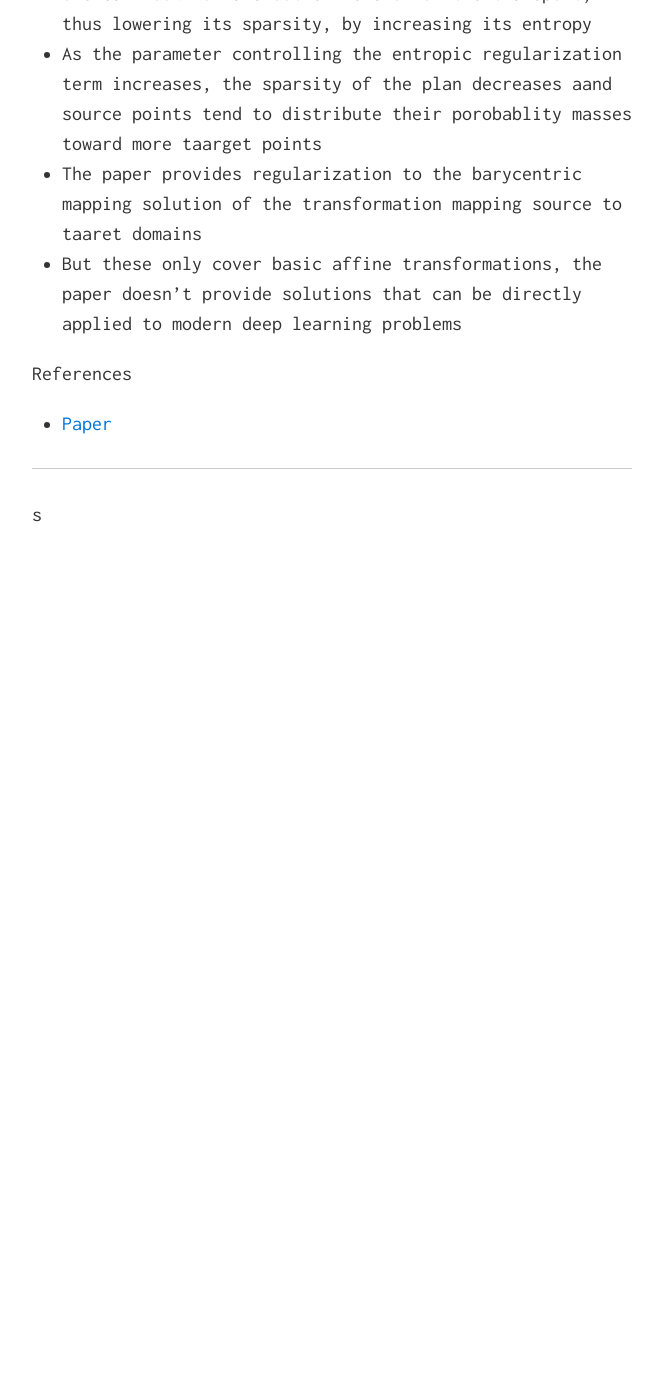
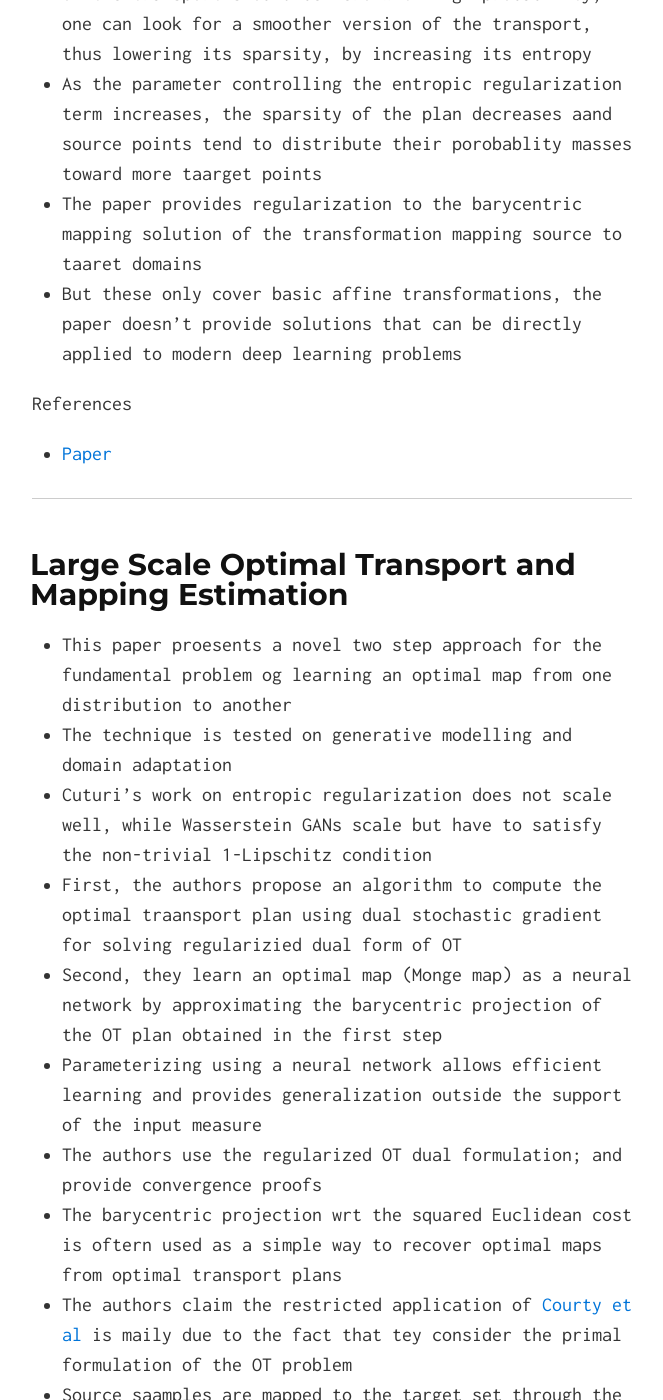
Before and after one commit to divyanshk/Papers-Blogs, a Jekyll site: the page built from index.md, in a window 1280 px wide and 1400 px high, scrolled down 15836 px. Shown: the whole window, without its empty margins (308-971 px from the left). Built offline with Jekyll 4.4.1, drawn with Linux system fonts in a browser that asks for light colours; formulas are drawn with MathJax 3; before the commit the page ends 16466 px from its top, so only the background shows below that; some of the changed text lies outside the part shown.

Commit message:
large sacle OT

```diff
--- a/index.md
+++ b/index.md
@@ -15,6 +15,7 @@ layout: default
 [Attention Is All You Need](#attn)
 [Analyzing and Improving Representations with the Soft Nearest Neighbor Loss](#soft)
 [Optimal Transport for Domain Adaptation](#otda)
+[Large Scale Optimal Transport and Mapping Estimation](#largescaleot)
 
 ---
 
@@ -287,4 +288,22 @@ References
 * [Paper](https://arxiv.org/abs/1507.00504)
 
 ---
-s
+
+## <a name="largescaleot"></a>Large Scale Optimal Transport and Mapping Estimation
+
+* This paper proesents a novel two step approach for the fundamental problem og learning an optimal map from one distribution to another
+* The technique is tested on generative modelling and domain adaptation
+* Cuturi's work on entropic regularization does not scale well, while Wasserstein GANs scale but have to satisfy the non-trivial 1-Lipschitz condition
+* First, the authors propose an algorithm to compute the optimal traansport plan using dual stochastic gradient for solving regularizied dual form of OT
+* Second, they learn an optimal map (Monge map) as a neural network by approximating the barycentric projection of the OT plan obtained in the first step
+* Parameterizing using a neural network allows efficient learning and provides generalization outside the support of the input measure
+* The authors use the regularized OT dual formulation; and provide convergence proofs
+* The barycentric projection wrt the squared Euclidean cost is oftern used as a simple way to recover optimal maps from optimal transport plans
+* The authors claim the restricted application of [Courty et al](#otda) is maily due to the fact that tey consider the primal formulation of the OT problem
+* Source saamples are mapped to the target set through the barycentric projection; a classifier is then learned on the mapped source samples
+* In all experiments conducted, the squared Euclidean distance is used as the ground cost and the barycentric projection is comptued wrt that cost
+
+References
+* [Paper](https://arxiv.org/abs/1711.02283)
+
+---
```
